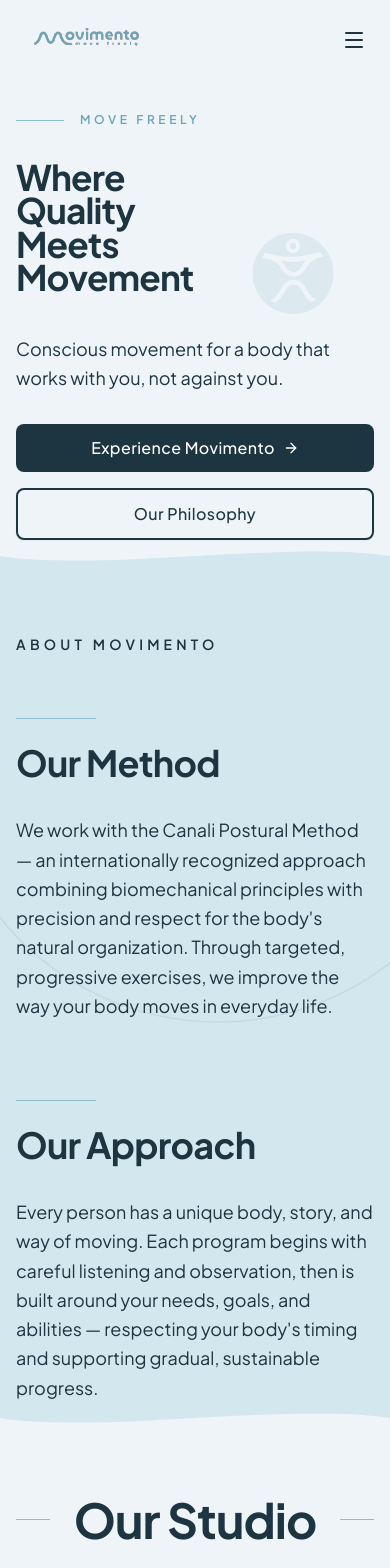
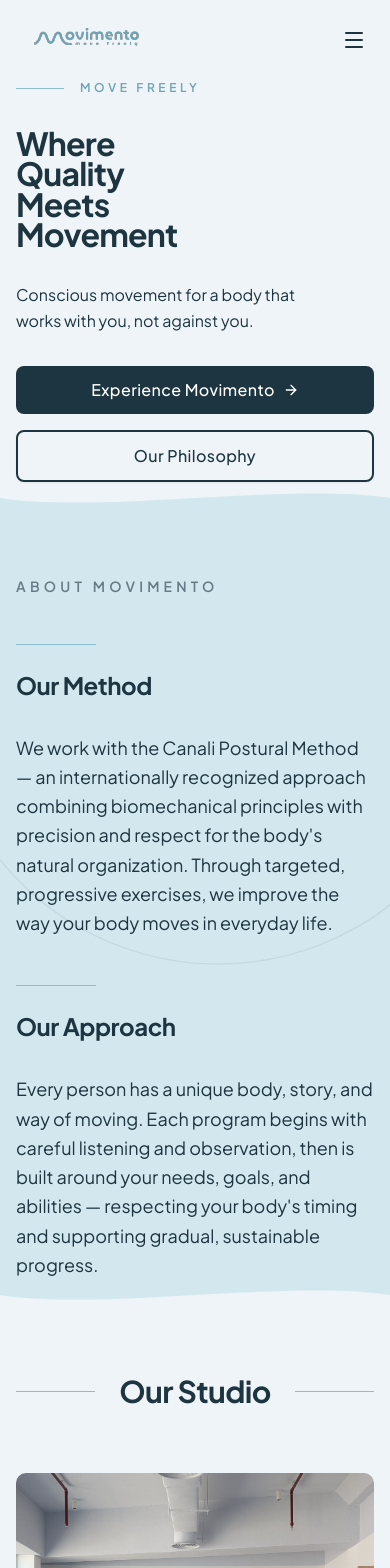
Before and after one commit to samcarmen/movimento, a Next.js app: page / in a window 390 px wide. Shown: the top 1568 px of the page. Built offline with nearby package versions, Linux system fonts and the light colour scheme.

Commit message:
feat: mobile responsive

```diff
--- a/src/components/layout/Footer.tsx
+++ b/src/components/layout/Footer.tsx
@@ -29,9 +29,9 @@ export default function Footer() {
   return (
     <footer style={{ backgroundColor: "var(--brand-light)" }}>
       <WaveDivider topColor="var(--brand-dark)" bottomColor="var(--brand-light)" />
-      <div className="max-w-7xl mx-auto container-padding py-20">
+      <div className="max-w-7xl mx-auto container-padding py-12 sm:py-16 md:py-20">
 
-        <div className="grid md:grid-cols-3 gap-12 md:gap-16 mb-16">
+        <div className="grid md:grid-cols-3 gap-8 md:gap-16 mb-10 sm:mb-16">
           {/* Brand */}
           <div className="flex items-start">
             <Image
@@ -39,7 +39,7 @@ export default function Footer() {
               alt="Movimento"
               width={160}
               height={48}
-              className="h-25 w-auto"
+              className="h-16 sm:h-20 w-auto"
             />
           </div>
 
--- a/src/components/sections/AboutSection.tsx
+++ b/src/components/sections/AboutSection.tsx
@@ -39,7 +39,7 @@ function StoryColumn({ title, paragraph, extraClass = "" }: StoryColumnProps) {
     <div className={`space-y-8 ${extraClass}`}>
       <div>
         <AccentDivider />
-        <h3 className="text-4xl md:text-5xl mb-8" style={headingText}>
+        <h3 className="text-2xl sm:text-3xl md:text-4xl mb-6 sm:mb-8" style={headingText}>
           {title}
         </h3>
       </div>
@@ -79,18 +79,18 @@ export default function AboutSection({ noPaddingBottom = false }: { noPaddingBot
         <AnimatedSection>
           <motion.p
             initial={{ opacity: 0, y: 20 }}
-            whileInView={{ opacity: 1, y: 0 }}
+            whileInView={{ opacity: 0.6, y: 0 }}
             viewport={{ once: true }}
             transition={{ duration: 0.5 }}
-            className="text-sm tracking-[0.3em] uppercase font-semibold mb-16"
-            style={{ fontFamily: "var(--font-sans)", color: "var(--brand-dark)", opacity: 0.6 }}
+            className="text-sm tracking-[0.3em] uppercase font-semibold mb-12 sm:mb-16"
+            style={{ fontFamily: "var(--font-sans)", color: "var(--brand-dark)" }}
           >
             About Movimento
           </motion.p>
         </AnimatedSection>
 
         {/* Two-column story layout */}
-        <div className="grid lg:grid-cols-2 gap-20 lg:gap-32 relative">
+        <div className="grid lg:grid-cols-2 gap-12 sm:gap-16 lg:gap-32 relative">
           <div
             className="hidden lg:block absolute left-1/2 top-0 w-px h-full -translate-x-1/2"
             style={{ backgroundColor: "rgba(29,53,64,0.12)" }}
--- a/src/components/sections/ContactSection.tsx
+++ b/src/components/sections/ContactSection.tsx
@@ -131,14 +131,14 @@ export default function ContactSection() {
           <div className="mb-20">
             <div className="mb-8">
               <SectionHeading
-                className="text-5xl md:text-6xl lg:text-7xl font-normal text-center"
+                className="text-3xl sm:text-4xl md:text-5xl lg:text-6xl font-normal text-center"
                 style={{ color: "#fff" }}
               >
                 Get In Touch
               </SectionHeading>
             </div>
             <p
-              className="text-xl md:text-2xl text-center max-w-3xl mx-auto font-light"
+              className="text-base sm:text-lg md:text-xl text-center max-w-3xl mx-auto font-light"
               style={{ fontFamily: "var(--font-sans)", color: "var(--brand-light)" }}
             >
               Ready to move better and live better? Contact us to begin your personalized journey
@@ -151,7 +151,7 @@ export default function ContactSection() {
           <AnimatedSection>
             <div className="space-y-12">
               <div>
-                <h3 className="text-4xl md:text-5xl font-normal mb-8" style={{ ...headingText, color: "#fff" }}>
+                <h3 className="text-2xl sm:text-3xl md:text-4xl font-normal mb-8" style={{ ...headingText, color: "#fff" }}>
                   Visit Our Studio
                 </h3>
 
--- a/src/components/sections/GallerySection.tsx
+++ b/src/components/sections/GallerySection.tsx
@@ -36,7 +36,7 @@ export default function GallerySection({ noPaddingBottom = false }: { noPaddingB
       <div className="max-w-7xl mx-auto container-padding">
         <AnimatedSection>
           <div className="mb-16">
-            <SectionHeading className="text-5xl md:text-6xl font-normal text-center">
+            <SectionHeading className="text-3xl sm:text-4xl md:text-5xl lg:text-6xl font-normal text-center">
               Our Studio
             </SectionHeading>
           </div>
@@ -51,7 +51,7 @@ export default function GallerySection({ noPaddingBottom = false }: { noPaddingB
               whileInView={{ opacity: 1, y: 0 }}
               viewport={{ once: true }}
               transition={{ duration: 0.5, delay: index * 0.08 }}
-              className="relative overflow-hidden rounded-lg min-h-[20rem]"
+              className="relative overflow-hidden rounded-lg min-h-[16rem] sm:min-h-[20rem]"
               style={{ aspectRatio: "1 / 1" }}
             >
               <Image
--- a/src/components/sections/HeroSection.tsx
+++ b/src/components/sections/HeroSection.tsx
@@ -16,7 +16,7 @@ export default function HeroSection({ noPaddingBottom = false }: { noPaddingBott
     >
       {/* Ghost watermark — actual logo icon, bleeding off left */}
       <div
-        className="absolute pointer-events-none select-none"
+        className="absolute hidden sm:block pointer-events-none select-none"
         style={{
           right: "-5%",
           top: "50%",
@@ -37,7 +37,7 @@ export default function HeroSection({ noPaddingBottom = false }: { noPaddingBott
       </div>
 
       {/* Content */}
-      <div className={`relative max-w-7xl mx-auto container-padding w-full pt-28 ${noPaddingBottom ? "pb-0" : "pb-16"}`}>
+      <div className={`relative max-w-7xl mx-auto container-padding w-full pt-20 sm:pt-24 md:pt-28 ${noPaddingBottom ? "pb-0" : "pb-12 sm:pb-16"}`}>
 
         {/* Eyebrow */}
         <motion.div
@@ -60,7 +60,7 @@ export default function HeroSection({ noPaddingBottom = false }: { noPaddingBott
           initial={{ opacity: 0, y: 40 }}
           animate={{ opacity: 1, y: 0 }}
           transition={{ duration: 0.8, delay: 0.3 }}
-          className="text-[2.2rem] md:text-[3rem] lg:text-[4rem] xl:text-[5rem] leading-[0.95] font-bold tracking-tight mb-10"
+          className="text-[2rem] sm:text-[2.5rem] md:text-[3rem] lg:text-[4rem] xl:text-[5rem] leading-[0.95] font-bold tracking-tight mb-8 sm:mb-10"
           style={{ fontFamily: "var(--font-sans)", color: "var(--brand-dark)" }}
         >
           Where<br />
@@ -74,7 +74,7 @@ export default function HeroSection({ noPaddingBottom = false }: { noPaddingBott
           initial={{ opacity: 0, y: 20 }}
           animate={{ opacity: 1, y: 0 }}
           transition={{ duration: 0.6, delay: 0.6 }}
-          className="text-lg md:text-xl leading-relaxed max-w-sm mb-8"
+          className="text-base sm:text-lg md:text-xl leading-relaxed max-w-xs sm:max-w-sm mb-8"
           style={bodyText}
         >
           Conscious movement for a body that works with you, not against you.
--- a/src/components/sections/ValuesSection.tsx
+++ b/src/components/sections/ValuesSection.tsx
@@ -59,7 +59,7 @@ function ValueCard({ number, title, description, index }: ValueCardProps) {
           whileInView={{ y: 0 }}
           viewport={{ once: true }}
           transition={{ delay: stagger + 0.2, duration: 0.6 }}
-          className="text-8xl font-bold leading-none"
+          className="text-6xl sm:text-7xl md:text-8xl font-bold leading-none"
           style={{
             fontFamily: "var(--font-sans)",
             color: "var(--brand-dark)",
@@ -72,7 +72,7 @@ function ValueCard({ number, title, description, index }: ValueCardProps) {
 
       <AccentDivider className="w-16 h-px mb-6 origin-left" />
 
-      <h4 className="text-3xl mb-4" style={headingText}>
+      <h4 className="text-2xl sm:text-3xl mb-4" style={headingText}>
         {title}
       </h4>
 
@@ -97,12 +97,12 @@ export default function ValuesSection() {
       <div className="max-w-7xl mx-auto container-padding">
         <AnimatedSection>
           <div className="mb-16">
-            <SectionHeading className="text-5xl md:text-6xl font-bold text-center">
+            <SectionHeading className="text-3xl sm:text-4xl md:text-5xl lg:text-6xl font-bold text-center">
               What Sets Us Apart
             </SectionHeading>
           </div>
 
-          <div className="grid md:grid-cols-3 gap-16 lg:gap-20">
+          <div className="grid sm:grid-cols-2 md:grid-cols-3 gap-10 sm:gap-12 md:gap-16 lg:gap-20">
             {VALUES.map((value, index) => (
               <ValueCard key={value.number} {...value} index={index} />
             ))}
--- a/src/components/sections/WhoItsForSection.tsx
+++ b/src/components/sections/WhoItsForSection.tsx
@@ -95,12 +95,12 @@ export default function WhoItsForSection() {
       <div className="max-w-7xl mx-auto container-padding">
         <AnimatedSection>
           <div className="mb-20 text-center">
-            <SectionHeading className="text-5xl md:text-6xl font-normal mb-8">
+            <SectionHeading className="text-3xl sm:text-4xl md:text-5xl lg:text-6xl font-normal mb-8">
               Who Is Movimento For?
             </SectionHeading>
 
             <p
-              className="text-2xl md:text-3xl max-w-4xl mx-auto font-light"
+              className="text-lg sm:text-xl md:text-2xl max-w-4xl mx-auto font-light"
               style={{
                 fontFamily: "var(--font-sans)",
                 color: "var(--brand-dark)",
@@ -112,14 +112,13 @@ export default function WhoItsForSection() {
           </div>
         </AnimatedSection>
 
-        <div className="grid md:grid-cols-2 lg:grid-cols-4 gap-12 lg:gap-8">
+        <div className="grid md:grid-cols-2 lg:grid-cols-4 gap-8 md:gap-10 lg:gap-8">
           {AUDIENCES.map((audience, index) => (
             <AudienceCard key={audience.title} {...audience} index={index} />
           ))}
         </div>
 
         {/* Bottom message */}
-        <AnimatedSection>
           <motion.div
             initial={{ opacity: 0, y: 20 }}
             whileInView={{ opacity: 1, y: 0 }}
@@ -128,7 +127,7 @@ export default function WhoItsForSection() {
             className="mt-20 text-center max-w-3xl mx-auto"
           >
             <p
-              className="text-xl md:text-2xl leading-relaxed"
+              className="text-base sm:text-lg md:text-xl leading-relaxed"
               style={bodyText}
             >
               A personalized approach means feeling{" "}
@@ -141,7 +140,6 @@ export default function WhoItsForSection() {
               — so you can rediscover ease, fluidity, and confidence day by day.
             </p>
           </motion.div>
-        </AnimatedSection>
       </div>
     </section>
   );
```
Also changed, not shown: 2 other files (tests, documents, lock files or other folders).
